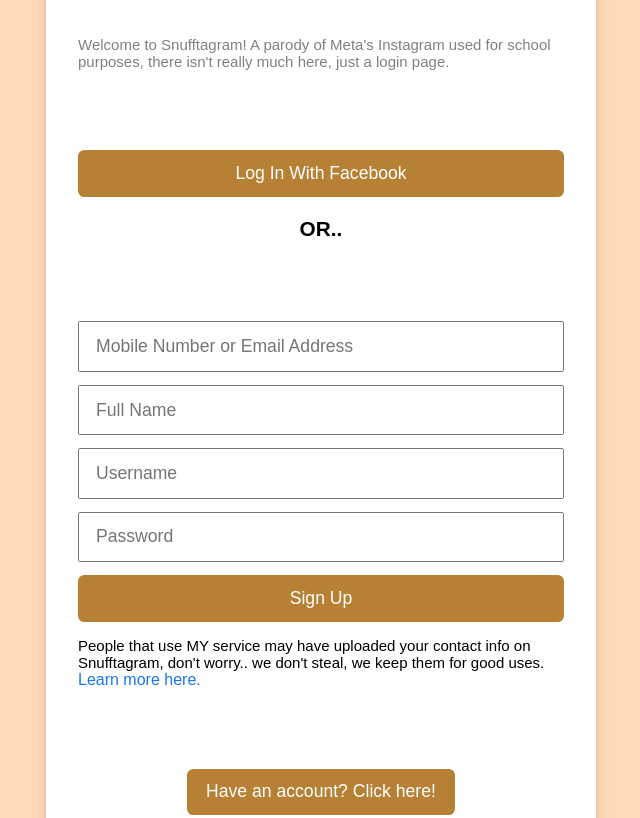
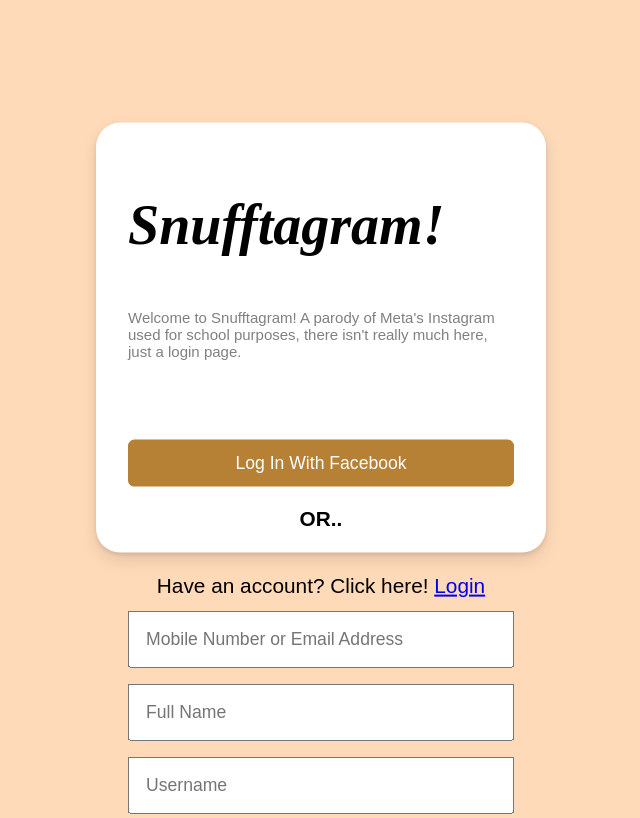
Before and after one commit to Snuffster/TanPT3-Instagram, a plain HTML site: page index.html in a window 1280 px wide. Shown: the top 818 px of the page, without its empty margins (263-903 px from the left). Drawn offline with Linux system fonts and the light colour scheme.

Commit message:
Had to change the last few parts

```diff
--- a/index.html
+++ b/index.html
@@ -22,8 +22,8 @@
               <input type="password" placeholder="Password" required>
               <button class="login">Sign Up</button>
               <p style="font-size: 15px">People that use MY service may have uploaded your contact info on Snufftagram, don't worry.. we don't steal, we keep them for good uses. <a href="#">Learn more here.</a></p>
-              <button class="login-account">Have an account? Click here!</button>
             </form>
+           <p style="text-align:center;">Have an account? Click here! <a href="#">Login</a></p>
           </div>
         </div>
       </div>
--- a/insta.css
+++ b/insta.css
@@ -45,16 +45,16 @@ form {
   flex-direction: column;
   background: #fff;
   padding: 2rem;
-  width: 550px;
-  height: 1100px;
+  width: 450px;
+  height: 430px;
   border-radius: 1.5rem;
   box-shadow: 0 2px 4px rgb(0 0 0 / 10%), 0 8px 16px rgb(0 0 0 / 10%);
 }
 
 form input {
   outline: none;
-  padding: 0.8rem 1rem;
-  margin-bottom: 0.8rem;
+  padding: 1rem 1rem;
+  margin-bottom: 1rem;
   font-size: 1.1rem;
 }
 
```
